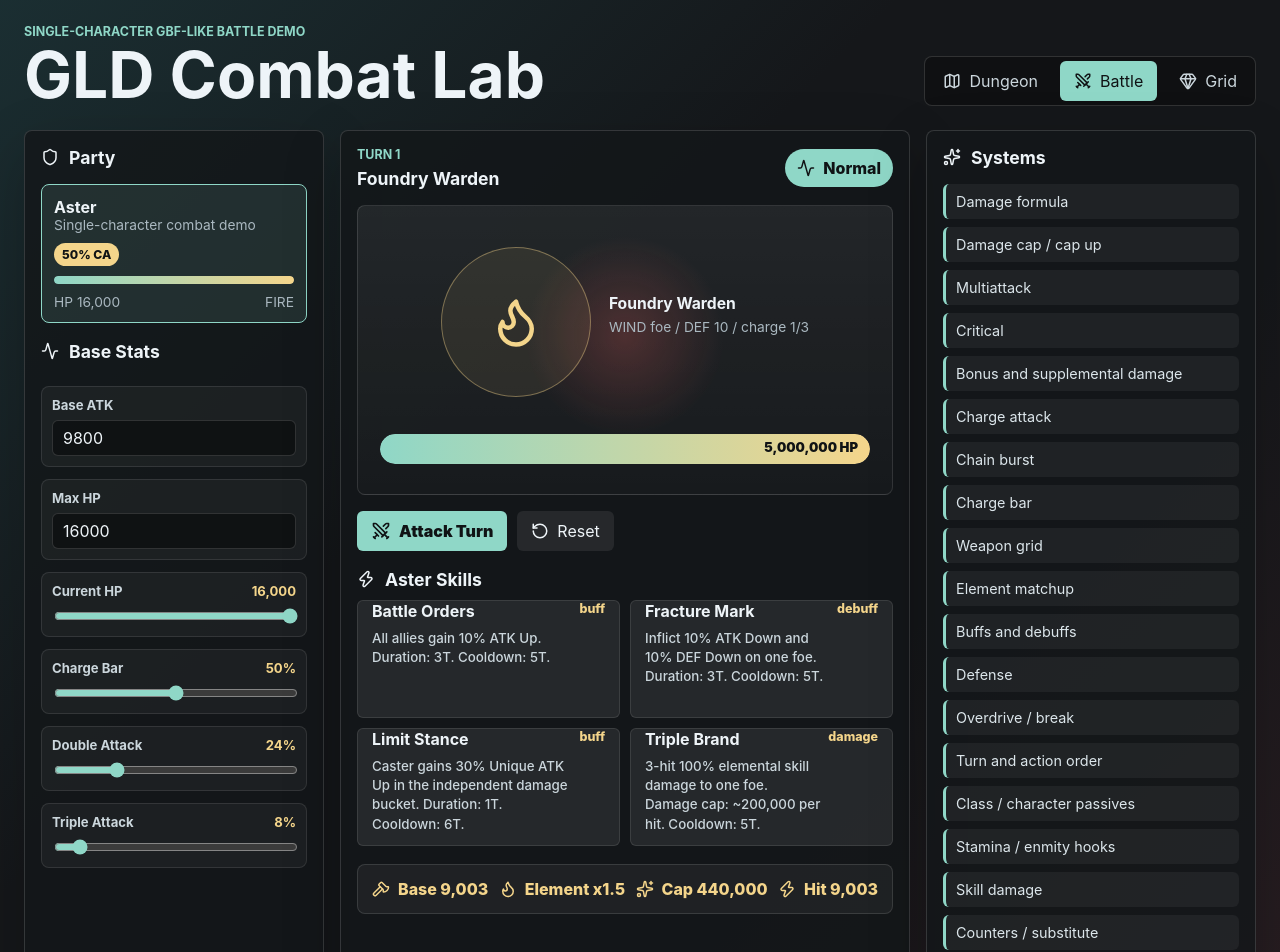
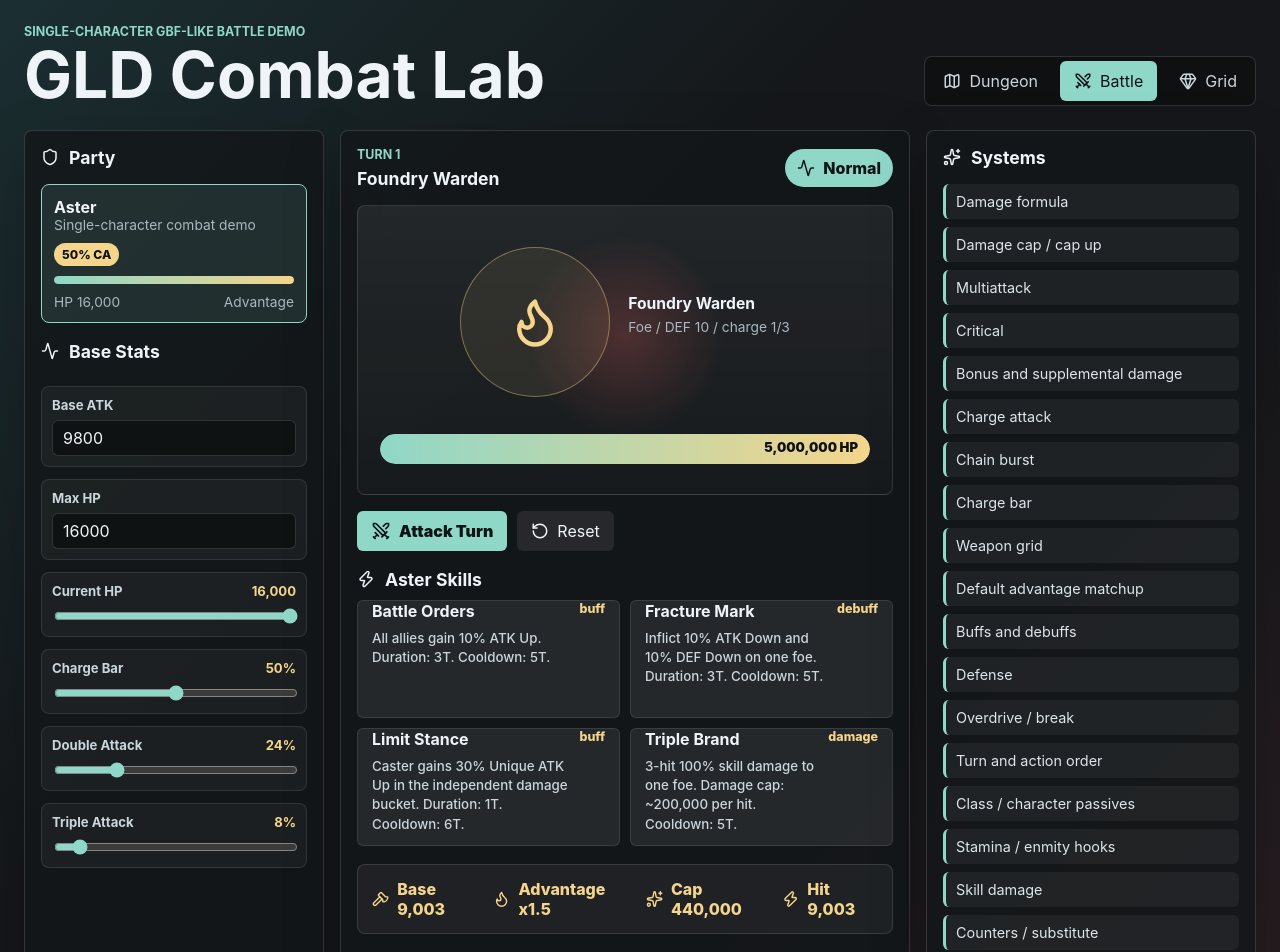
Before and after one commit to geturin/GLD, a React (Vite) app: page / in a window 1280 px wide. Shown: the top 952 px of the page. Built offline with nearby package versions, Linux system fonts and the light colour scheme.

Commit message:
Remove element matchup system

```diff
--- a/src/App.tsx
+++ b/src/App.tsx
@@ -13,7 +13,7 @@ import {
 } from "lucide-react";
 import { attackTurn, executeSkill } from "./game/battleEngine";
 import { createInitialBattleState } from "./game/demoState";
-import { elementMultiplier, resolveHit } from "./game/formulas";
+import { DEFAULT_ADVANTAGE_MULTIPLIER, resolveHit } from "./game/formulas";
 import { describeSkill } from "./game/skillText";
 import type { BattleState, Combatant } from "./game/types";
 
@@ -27,7 +27,7 @@ const coveredSystems = [
   "Chain burst",
   "Charge bar",
   "Weapon grid",
-  "Element matchup",
+  "Default advantage matchup",
   "Buffs and debuffs",
   "Defense",
   "Overdrive / break",
@@ -79,7 +79,6 @@ export function App() {
     [battle, selectedMember],
   );
   const enemyHpRate = hpPercent(battle.enemy.hp, battle.enemy.maxHp);
-  const elementRate = elementMultiplier(selectedMember.element, battle.enemy.element);
 
   function updateSelectedMember(updater: (member: Combatant) => Combatant) {
     setBattle((current) => ({
@@ -180,7 +179,7 @@ export function App() {
                 </span>
                 <span className="stat-row">
                   <small>HP {formatNumber(member.hp)}</small>
-                  <small>{member.element.toUpperCase()}</small>
+                  <small>Advantage</small>
                 </span>
               </button>
             ))}
@@ -296,8 +295,8 @@ export function App() {
               <div>
                 <h3>{battle.enemy.name}</h3>
                 <p>
-                  {battle.enemy.element.toUpperCase()} foe / DEF {battle.enemy.defense} /
-                  charge {battle.enemy.chargeDiamonds}/{battle.enemy.maxChargeDiamonds}
+                  Foe / DEF {battle.enemy.defense} / charge {battle.enemy.chargeDiamonds}/
+                  {battle.enemy.maxChargeDiamonds}
                 </p>
               </div>
             </div>
@@ -348,7 +347,7 @@ export function App() {
             </div>
             <div>
               <Flame size={18} />
-              Element x{elementRate}
+              Advantage x{DEFAULT_ADVANTAGE_MULTIPLIER}
             </div>
             <div>
               <Sparkles size={18} />
@@ -374,8 +373,8 @@ export function App() {
           <div className="formula-card">
             <h3>Formula Stack</h3>
             <p>
-              Character ATK, weapon grid, element, buffs, debuffs, unique bucket, crit,
-              soft cap, and skill hit count.
+              Character ATK, weapon grid, default advantage, buffs, debuffs, unique bucket,
+              crit, soft cap, and skill hit count.
             </p>
           </div>
         </aside>
--- a/src/game/battleEngine.ts
+++ b/src/game/battleEngine.ts
@@ -315,7 +315,7 @@ export function attackTurn(state: BattleState): BattleState {
         nextState,
         "Party",
         `${chainCount}-chain burst`,
-        `${chainDamage.toLocaleString()} bonus elemental damage.`,
+        `${chainDamage.toLocaleString()} bonus chain burst damage.`,
         chainDamage,
       ),
     );
--- a/src/game/demoState.ts
+++ b/src/game/demoState.ts
@@ -121,7 +121,6 @@ export const demoParty: Combatant[] = [
     id: "demo-hero",
     name: "Aster",
     role: "Single-character combat demo",
-    element: "fire",
     maxHp: 16000,
     hp: 16000,
     baseAttack: 9800,
@@ -146,7 +145,6 @@ export const demoParty: Combatant[] = [
 export const demoEnemy: Enemy = {
   id: "foundry-warden",
   name: "Foundry Warden",
-  element: "wind",
   maxHp: 5_000_000,
   hp: 5_000_000,
   attack: 8500,
--- a/src/game/formulas.ts
+++ b/src/game/formulas.ts
@@ -5,7 +5,6 @@ import type {
   DamageBreakdown,
   DamageCapModifier,
   DamageContext,
-  Element,
   Enemy,
   ModifierBucket,
   ScalarModifier,
@@ -13,20 +12,13 @@ import type {
   SupplementalRule,
 } from "./types";
 
-const ELEMENT_ADVANTAGE: Record<Element, Element> = {
-  fire: "wind",
-  water: "fire",
-  earth: "water",
-  wind: "earth",
-  light: "dark",
-  dark: "light",
-};
+export const DEFAULT_ADVANTAGE_MULTIPLIER = 1.5;
 
 const BUCKET_DEFAULTS: Record<ModifierBucket, number> = {
   normal: 0,
   omega: 0,
   ex: 0,
-  elemental: 0,
+  advantage: 0,
   unique: 0,
   seraphic: 0,
   stamina: 0,
@@ -35,18 +27,6 @@ const BUCKET_DEFAULTS: Record<ModifierBucket, number> = {
   skillDamage: 0,
   amplified: 0,
 };
-
-export function elementMultiplier(attacker: Element, defender: Element) {
-  if (ELEMENT_ADVANTAGE[attacker] === defender) {
-    return 1.5;
-  }
-
-  if (ELEMENT_ADVANTAGE[defender] === attacker) {
-    return 0.75;
-  }
-
-  return 1;
-}
 
 export function collectStatusModifiers(statusEffects: StatusEffect[] = []) {
   return statusEffects.flatMap((effect) => effect.modifiers ?? []);
@@ -89,10 +69,10 @@ export function baseDamage(context: DamageContext) {
     ...context.attacker.personalModifiers,
     ...statusModifiers,
     {
-      id: "element-matchup",
-      label: "Element matchup",
-      bucket: "elemental",
-      value: elementMultiplier(context.attacker.element, context.enemy.element) - 1,
+      id: "default-advantage",
+      label: "Default advantage",
+      bucket: "advantage",
+      value: DEFAULT_ADVANTAGE_MULTIPLIER - 1,
     },
   ]);
 
@@ -104,7 +84,7 @@ export function baseDamage(context: DamageContext) {
   const normal = 1 + modifiers.normal;
   const omega = 1 + modifiers.omega;
   const ex = 1 + modifiers.ex;
-  const elemental = 1 + modifiers.elemental;
+  const advantage = 1 + modifiers.advantage;
   const unique = 1 + modifiers.unique;
   const seraphic = 1 + modifiers.seraphic;
   const amplified = 1 + modifiers.amplified;
@@ -120,7 +100,7 @@ export function baseDamage(context: DamageContext) {
       normal *
       omega *
       ex *
-      elemental *
+      advantage *
       unique *
       hpCurves.stamina *
       (1 + modifiers.stamina * hpRatio) *
--- a/src/game/skillText.ts
+++ b/src/game/skillText.ts
@@ -17,7 +17,7 @@ export function describeSkill(skill: SkillDefinition) {
 
   if (skill.kind === "damage") {
     return [
-      `${skill.hitCount ?? 1}-hit ${percent(skill.damageMultiplier ?? 1)} elemental skill damage to one foe.`,
+      `${skill.hitCount ?? 1}-hit ${percent(skill.damageMultiplier ?? 1)} skill damage to one foe.`,
       `Damage cap: ~${(skill.damageCap ?? 0).toLocaleString()} per hit.`,
       `Cooldown: ${turns(skill.cooldown)}.`,
     ].join(" ");
--- a/src/game/types.ts
+++ b/src/game/types.ts
@@ -1,5 +1,3 @@
-export type Element = "fire" | "water" | "earth" | "wind" | "light" | "dark";
-
 export type AttackKind = "normal" | "charge" | "skill" | "counter" | "chainBurst";
 
 export type CapSource = "weapon" | "summon" | "buff" | "passive" | "special";
@@ -8,7 +6,7 @@ export type ModifierBucket =
   | "normal"
   | "omega"
   | "ex"
-  | "elemental"
+  | "advantage"
   | "unique"
   | "seraphic"
   | "stamina"
@@ -87,7 +85,6 @@ export interface Combatant {
   id: string;
   name: string;
   role: string;
-  element: Element;
   maxHp: number;
   hp: number;
   baseAttack: number;
@@ -122,7 +119,6 @@ export interface WeaponGrid {
 export interface Enemy {
   id: string;
   name: string;
-  element: Element;
   maxHp: number;
   hp: number;
   attack: number;
```
Also changed, not shown: 2 other files (tests, documents, lock files or other folders).
